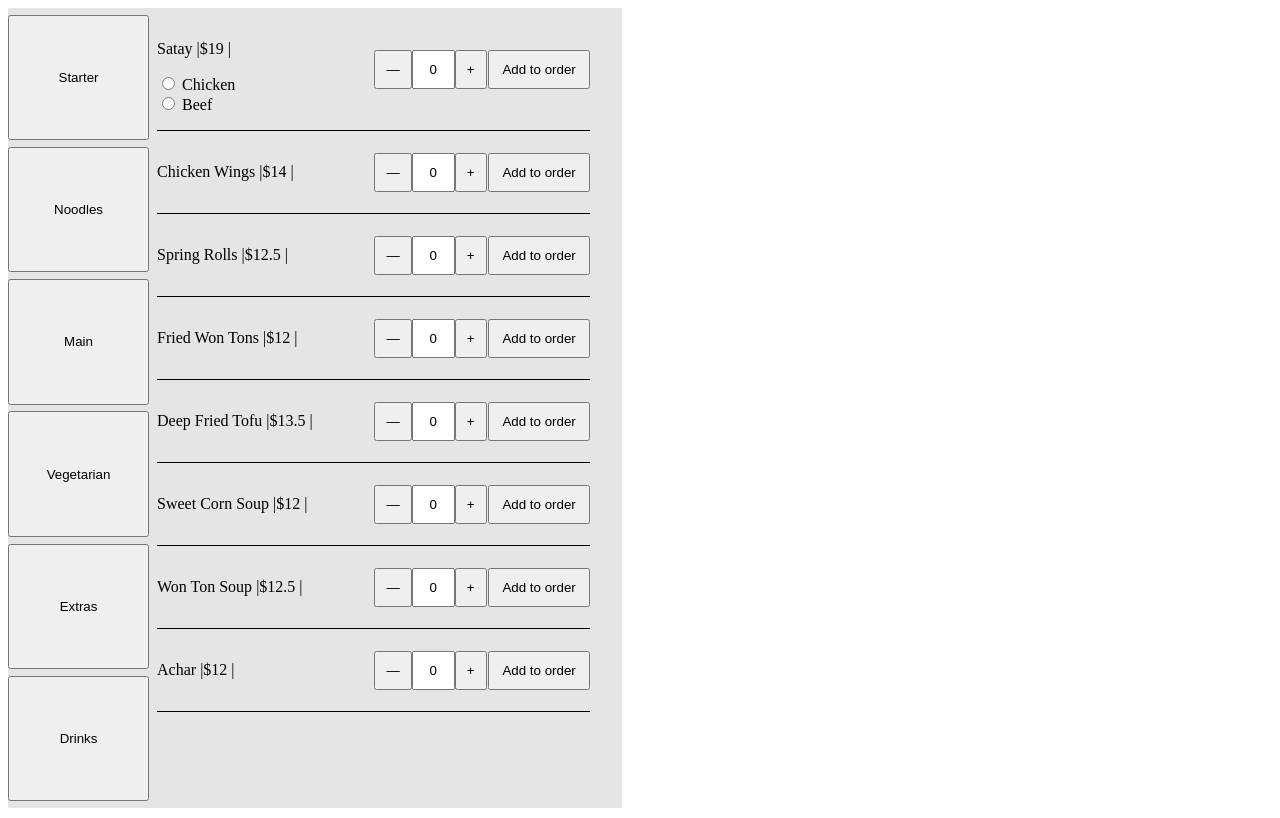
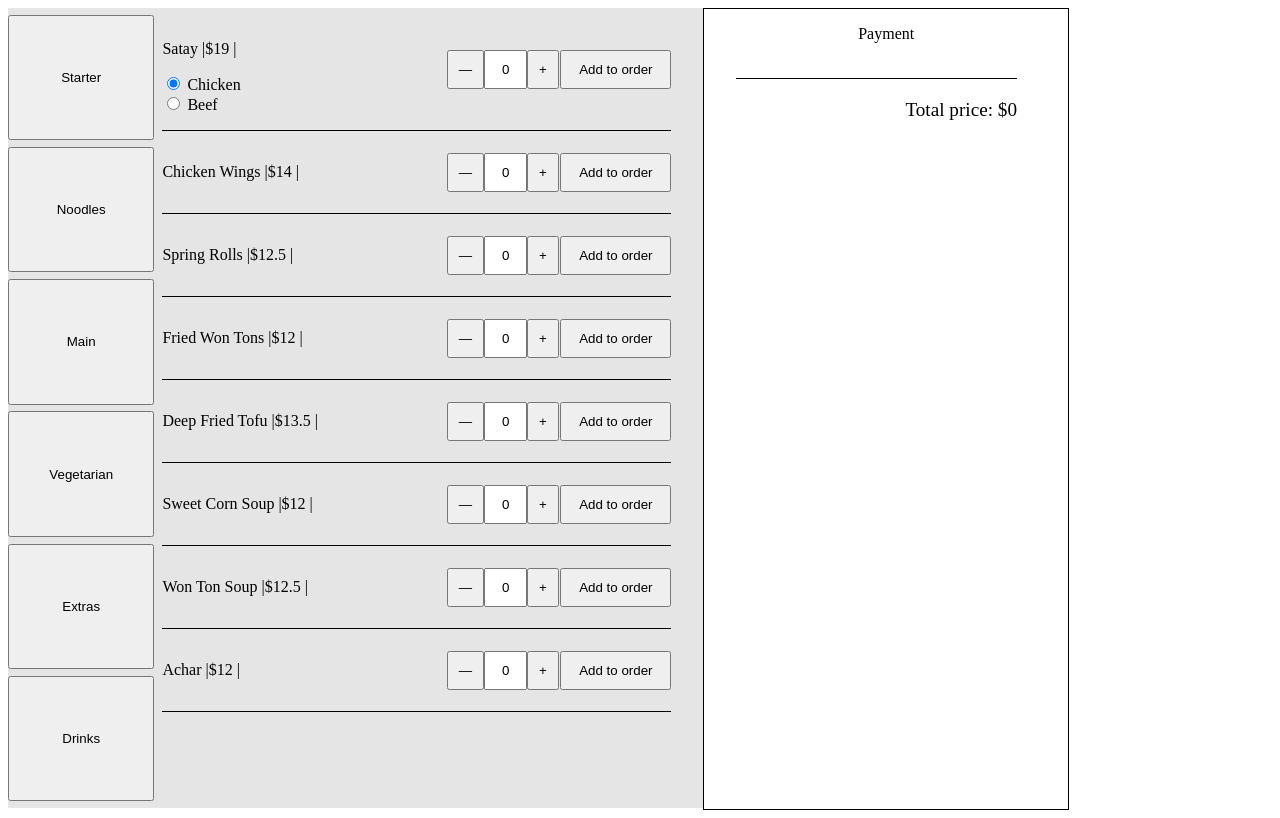
Before and after one commit to ktandun/kkmalaysia, a Vue app: page / in a window 1280 px wide. Built offline with nearby package versions, Linux system fonts and the light colour scheme; the HTML template or start-up script is replaced by a standard one.

Commit message:
add feature calculate total price

```diff
--- a/src/components/MenuCard.vue
+++ b/src/components/MenuCard.vue
@@ -8,11 +8,12 @@ const store = useStore();
 const props = defineProps<{
   name: string
   options: Array<string>
+  addons: Array<number>
   price: number
   quantity: number
 }>()
 
-const picked = ref('')
+const pickedIndex = ref<number>(0)
 const quantity = ref(0)
 
 const increment = () => {
@@ -26,16 +27,22 @@ const decrement = () => {
 }
 
 const addOrder = () => {
+  if (quantity.value > 0) {
+
+    let selected = props.options[pickedIndex.value] || ""
+    let addOnVal = props.addons[pickedIndex.value] || 0
+
     let order: menuItem = {
       name: props.name,
-    selection: picked.value,
+      selection: selected,
+      addon: addOnVal,
       quantity: quantity.value,
       price: props.price
     }
 
     console.log(order)
-
     store.commit('addOrder', order)
+  }
 }
 </script>
 
@@ -46,8 +53,8 @@ const addOrder = () => {
             <p>{{ props.name }}</p>
             <p class="price">{{ props.price }}</p>
           </div>
-          <label class="option" v-for="ops in props.options" :key="ops">
-            <input type="radio" :value="ops" v-model="picked" />
+          <label class="option" v-for="(ops,idx) in props.options" :key="ops">
+            <input type="radio" :value="idx" v-model="pickedIndex" />
             {{ ops }}
           </label>
         </div>
--- a/src/components/MenuList.vue
+++ b/src/components/MenuList.vue
@@ -27,6 +27,7 @@ const selectedMenuCategory = computed(() =>
           <MenuCard
           :name="menuItem.name"
           :options="menuItem.options"
+          :addons="menuItem.addons"
           :price="menuItem.price"
           :quantity = quantity
         ></MenuCard>
--- a/src/components/OrderView.vue
+++ b/src/components/OrderView.vue
@@ -1,27 +1,55 @@
 <script setup lang="ts">
+import { ref, computed, onRenderTracked } from 'vue';
 import { useStore } from 'vuex';
 import type { State } from '../store'
 
 const store = useStore<State>();
-
 const custOrder = store.getters.getCustomerOrder;
 
+const totalPrice = computed(() => {
+  return custOrder.reduce((sum: number, ord: { price: number; quantity: number; addon: number}) => sum + (ord.price + ord.addon) * ord.quantity, 0);
+});
 </script>
 
 <template>
   <div class="price-box">
+    <p style="text-align: center;">Payment</p>
     <div v-for="ord in custOrder" :key="ord.name">
-      <p>{{ ord.name }} </p>
-      <p> {{ ord.price }}</p>
+      <div class="pricedesc">
+        <p>{{ ord.selection }} {{ ord.name }} (x{{ ord.quantity }}) </p>
+        <p>.........................................</p>
+        <p> ${{ (ord.price + ord.addon) * ord.quantity }}</p>
+      </div>
     </div>
+    <p class="ptotal">Total price: ${{ totalPrice }}</p>
   </div>
 </template>
 
 <style scoped>
 .price-box {
-    width: 100%;
-    height: 100%;
+    width: 300px;
+    height: 100vh;
     display: flex;
+    padding: 0 2em;
     flex-direction: column;
+    border: 1px solid black;
+    overflow-y: scroll;
+}
+
+.pricedesc {
+  display: flex;
+  flex-direction: row;
+}
+
+.pricedesc > * {
+  margin-right: 10px;
+}
+
+.ptotal {
+  border-top: 1px solid black;
+  padding-top: 20px;
+  text-align: right;
+  margin-right: 1em;
+  font-size: larger;
 }
 </style>
```
Lines whose indentation alone changed are shown as unchanged.
